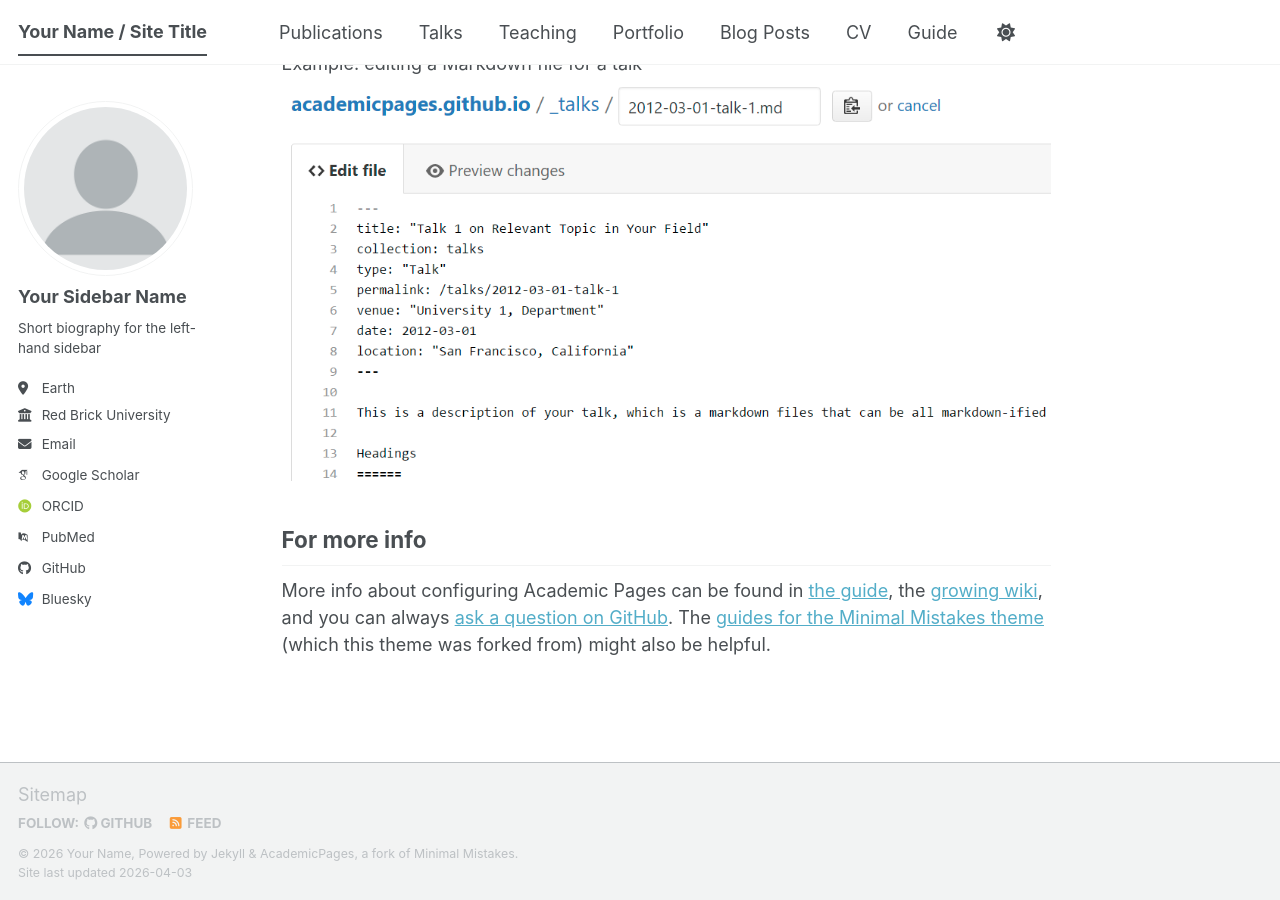
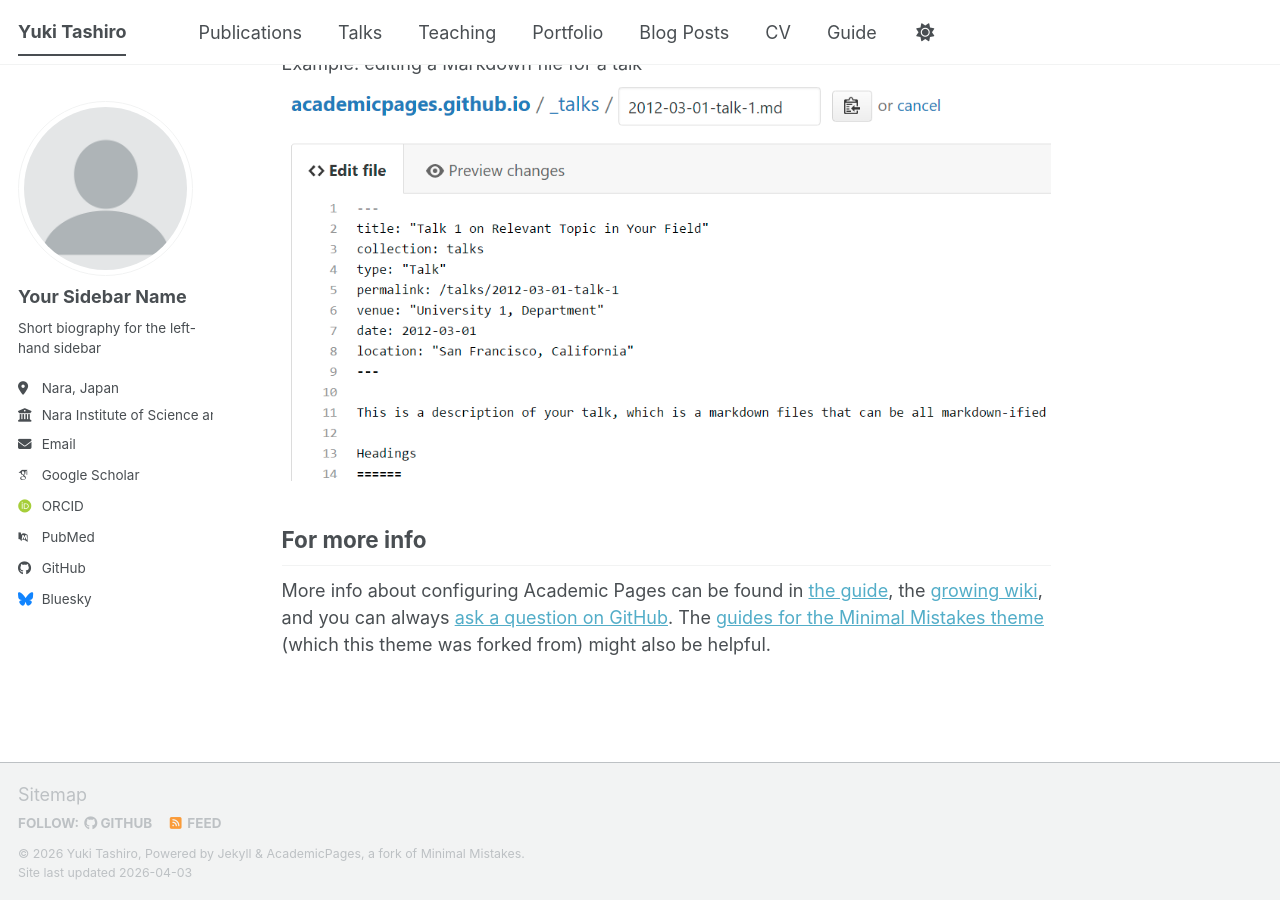
Before and after one commit to yuki-tashiro/yuki-tashiro.github.io, a Jekyll site: the page built from _pages/about.md, in a window 1280 px wide and 900 px high, scrolled down 2720 px. Built offline with Jekyll 4.4.1, drawn with Linux system fonts in a browser that asks for light colours; some web fonts are replaced; a script bundle is joined from its source files by our own code; library files that are not in the unit come from our copies.

Commit message:
Update site configuration with personal details

```diff
--- a/_config.yml
+++ b/_config.yml
@@ -9,14 +9,14 @@
 # Basic Site Settings
 locale                   : "en-US"
 site_theme               : "default" # The available themes options are "default", "air", "sunrise", "mint", "dirt" and "contrast"
-title                    : "Your Name / Site Title"
+title                    : "Yuki Tashiro"
 title_separator          : "-"
-name                     : &name "Your Name"
+name                     : &name "Yuki Tashiro"
 description              : &description "Your Name's academic portfolio"   # Update this with a general description of your site, this is the default if not overridden by a page
-url                      : https://academicpages.github.io # The base hostname & protocol for your site e.g. "https://[your GitHub username].github.io",
+url                      : https://yuki-tashiro.github.io # The base hostname & protocol for your site e.g. "https://[your GitHub username].github.io",
                                                            # or if you already have some other page hosted on Github then use "https://[your GitHub username].github.io/[Your Repo Name]"
 baseurl                  : "" # the subpath of your site, e.g. "/blog"
-repository               : "academicpages/academicpages.github.io"
+repository               : "yuki-tashiro/yuki-tashiro.github.io"
 
 # Site Author - The following control what appear as part of the author content on the side bar.
 #               If a field is blank the icon and link will not appear, otherwise it will be shown.
@@ -27,8 +27,8 @@ author:
   name             : "Your Sidebar Name"
   pronouns         : # example: "she/her"
   bio              : "Short biography for the left-hand sidebar"
-  location         : "Earth"
-  employer         : "Red Brick University"
+  location         : "Nara, Japan"
+  employer         : "Nara Institute of Science and Technology"
   uri              : # URL
   email            : "none@example.org"
 
```
